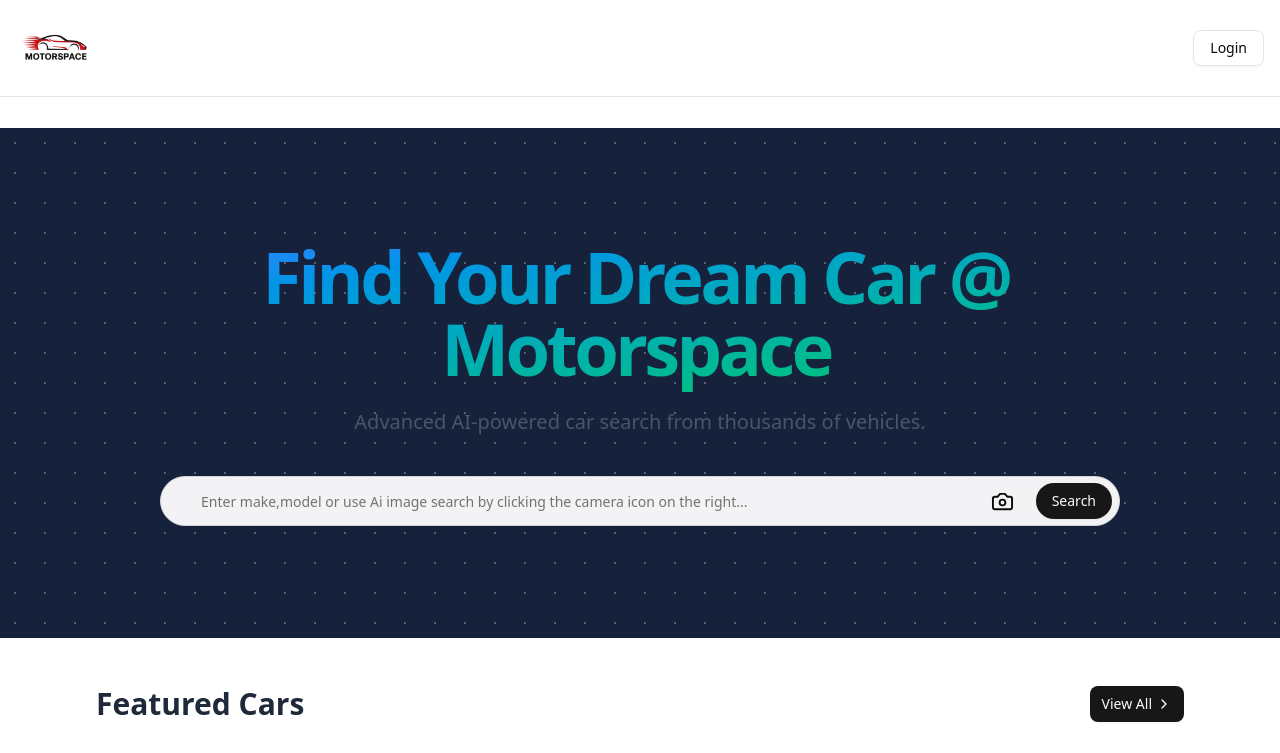
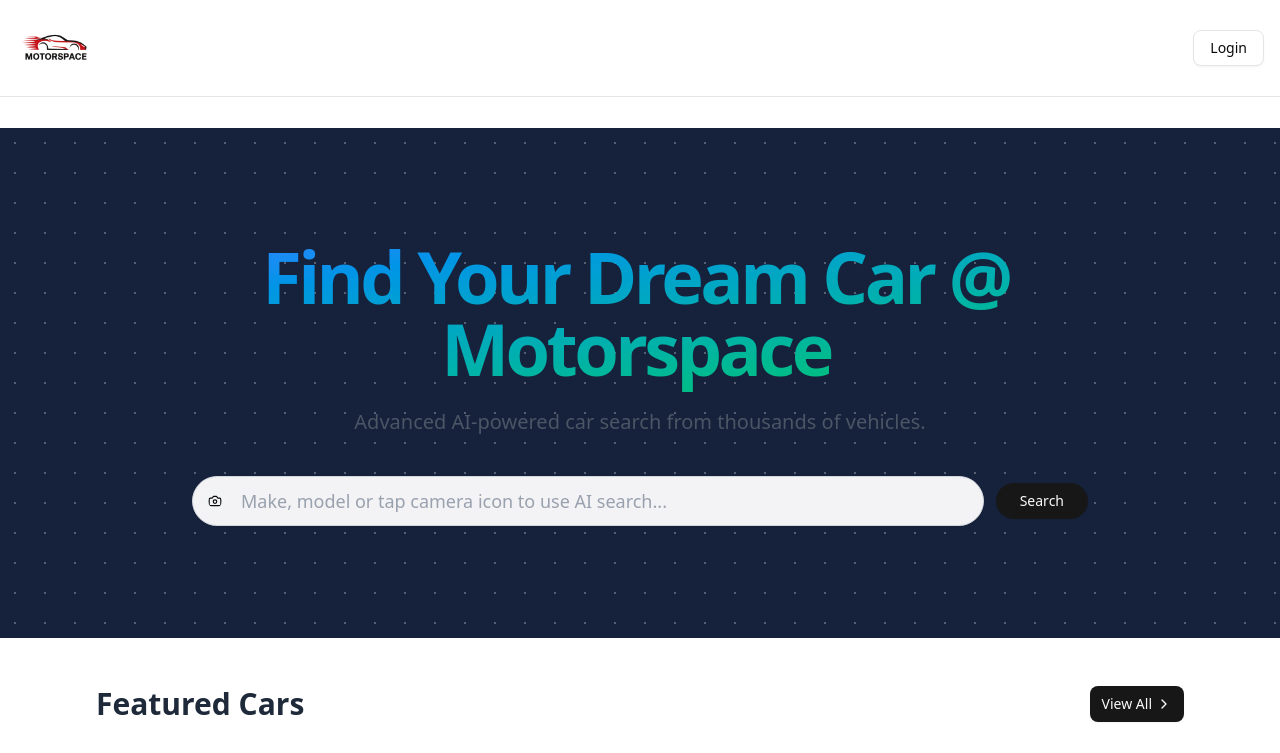
Before and after one commit to Avelimanuel/motorspaceai, a Next.js app: page / in a window 1280 px wide. Shown: the top 753 px of the page. Built offline with nearby package versions, Linux system fonts and the light colour scheme; no server answers.

Commit message:
improved search input styling

```diff
--- a/components/home-search.jsx
+++ b/components/home-search.jsx
@@ -7,7 +7,7 @@
 import { toast } from "sonner";
 
 const HomeSearchComponent = () => {
-  const [searchTerm, setsearchTerm] = useState("");
+  const [searchTerm, setSearchTerm] = useState("");
   const [imageSearchActive, setImageSearchActive] = useState(false);
   const [imagePreview, setImagePreview] = useState("");
   const [searchImage, setSearchImage] = useState(null);
@@ -53,32 +53,44 @@
     return (
       <div>
         <form onSubmit={handleSearchSubmit}>
-        <div className="relative flex items-center ">
+          <div className="flex flex-col sm:flex-row items-center gap-3 px-4 sm:px-6 md:px-8 max-w-5xl mx-auto w-full">
+            {/* Input field */}
+            <div className="relative w-full">
               <Input
                 type="text"
-            placeholder="Enter make,model or use Ai image search by clicking the camera icon on the right..."
+                placeholder="Make, model or tap camera icon to use AI search..."
                 value={searchTerm}
-            onChange={(e) => setsearchTerm(e.target.value)}
-            className="pl-10 pr-12 py-6 w-full rounded-full border-gray-300 bg-white/95 backdrop-blur-sm"
+                onChange={(e) => setSearchTerm(e.target.value)}
+                className="pl-12 pr-12 py-4 sm:py-5 md:py-6 w-full rounded-full border border-gray-300 bg-white/95 backdrop-blur-sm text-sm sm:text-base md:text-lg placeholder:text-gray-400"
               />
-          <div className="absolute right-[100px]">
+
+              {/* Camera icon inside input on the left */}
+              <div className="absolute left-3 top-1/2 -translate-y-1/2">
                 <Camera
-              size={35}
+                  size={22}
                   onClick={() => setImageSearchActive(!imageSearchActive)}
-              className="cursor-pointer rounded-xl p-1.5"
+                  className="cursor-pointer rounded-full p-1 bg-gray-100 hover:bg-black hover:text-white transition"
                   style={{
                     background: imageSearchActive ? "black" : "",
                     color: imageSearchActive ? "white" : "",
                   }}
                 />
               </div>
-          <Button type="submit" className="absolute right-2 rounded-full">
+            </div>
+
+            {/* Search Button */}
+            <Button
+              type="submit"
+              className="w-full sm:w-auto rounded-full px-6 py-3"
+            >
               Search
             </Button>
           </div>
         </form>
+
+        {/* Image Upload Area */}
         {imageSearchActive && (
-        <div className="mt-4">
+          <div className="mt-4 px-4 sm:px-6 md:px-8 max-w-5xl mx-auto">
             <form onSubmit={handleAiImageSearch}>
               <div className="border-2 border-dashed border-gray-300 rounded-3xl p-6 text-center">
                 {imagePreview ? (
@@ -103,26 +115,18 @@
                 ) : (
                   <div {...getRootProps()} className="cursor-pointer">
                     <input {...getInputProps()} />
-                  {/* {isDragActive ? (
-                    <p>Drop the files here ...</p>
-                  ) : (
-                    <p>
-                      Drag 'n' drop some files here, or click to select files
-                    </p>
-                  )} */}
                     <div className="flex flex-col items-center">
                       <Upload className="h-12 w-12 text-gray-400 mb-2" />
-
                       <p className="text-white mb-2">
                         {isDragActive && !isDragReject
                           ? "Leave the file here to upload"
-                        : "Drag & drop a car image or click to here select"}
+                          : "Drag & drop a car image or click to select"}
                       </p>
                       {isDragReject && (
                         <p className="text-red-500 mb-2">Invalid image type</p>
                       )}
                       <p className="text-gray-400">
-                      Supports:JPG,JPEG,PNG (max 5MB)
+                        Supports: JPG, JPEG, PNG (max 5MB)
                       </p>
                     </div>
                   </div>
@@ -133,6 +137,9 @@
         )}
       </div>
     );
+
+
+
 };
 
 export default HomeSearchComponent;
```
Lines whose indentation alone changed are shown as unchanged.
